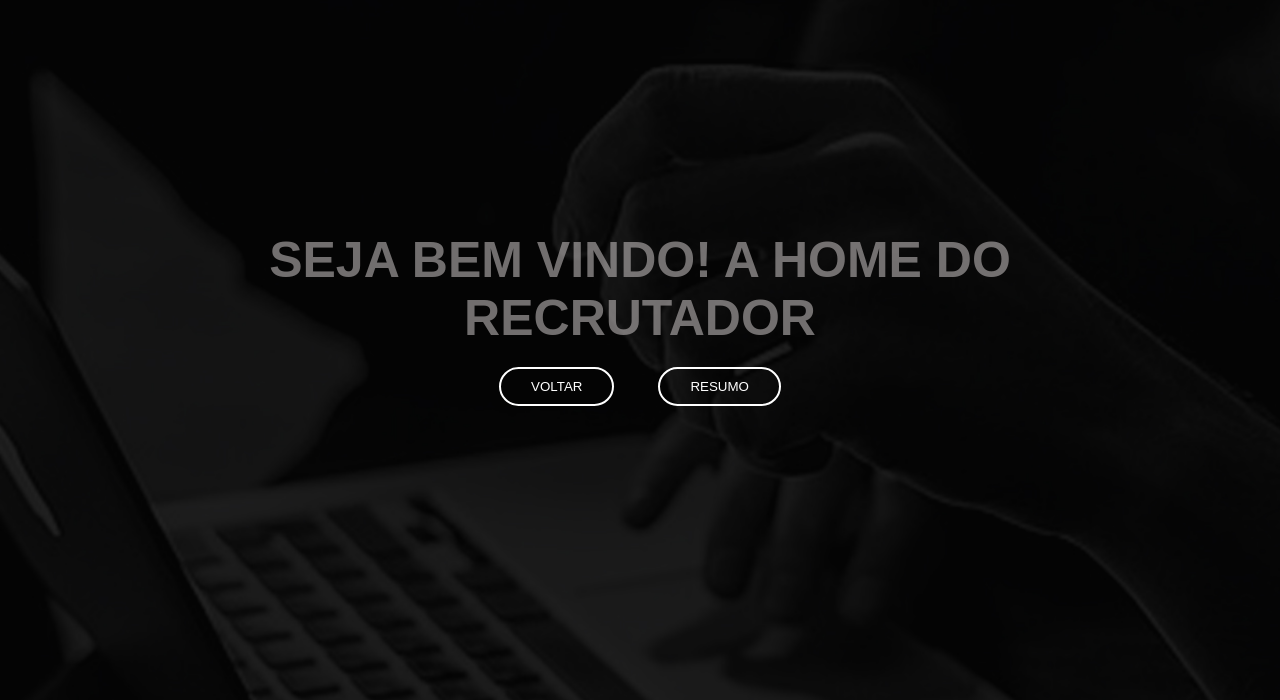
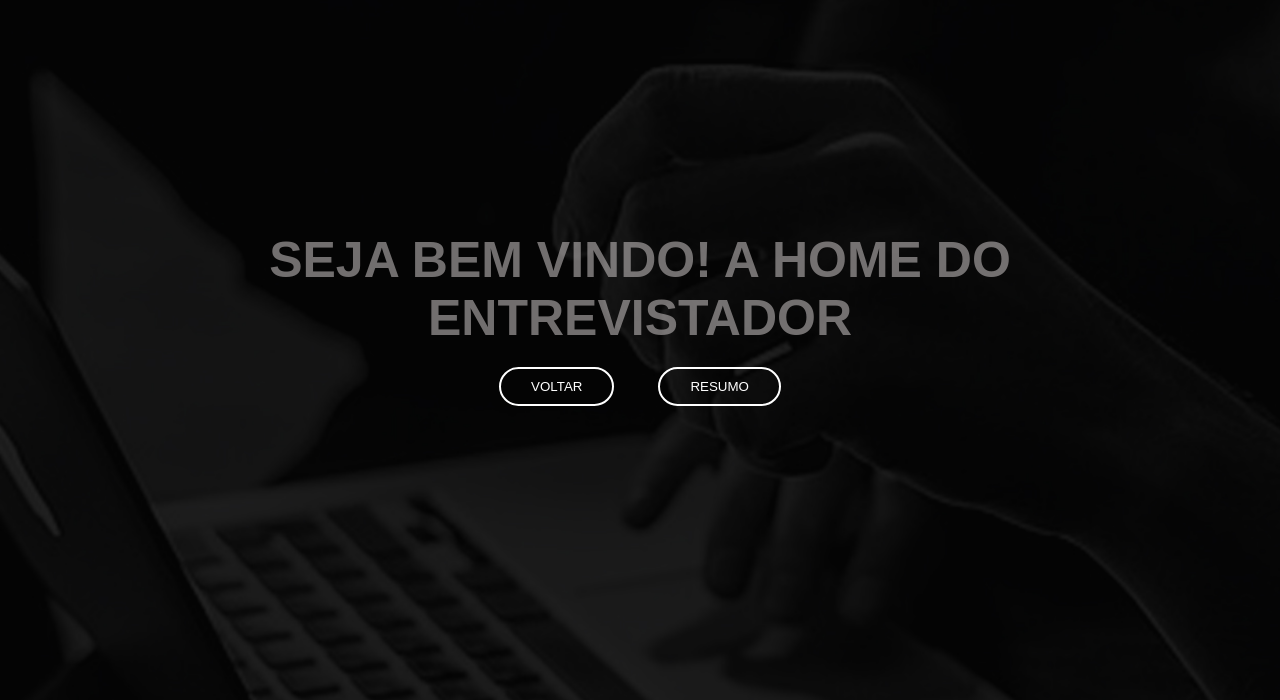
Before and after one commit to FranklinPdon/ProjetoCh, a plain HTML site: page web-challange/home-recruiter/home-recruiter.html in a window 1280 px wide. Shown: the part 100-800 px from the top of the page. Drawn offline with Linux system fonts and the light colour scheme.

Commit message:
alterei o nome

```diff
--- a/web-challange/home-recruiter/home-recruiter.html
+++ b/web-challange/home-recruiter/home-recruiter.html
@@ -26,7 +26,7 @@
 
   <main>
     <div class="main-content">
-      <h1 class="primeiro-text">SEJA BEM VINDO! A HOME DO RECRUTADOR</h1>
+      <h1 class="primeiro-text">SEJA BEM VINDO! A HOME DO ENTREVISTADOR</h1>
       <div class="btn">
         <div class="center">
           <a href="../index.html"><button>VOLTAR</button></a>
```
